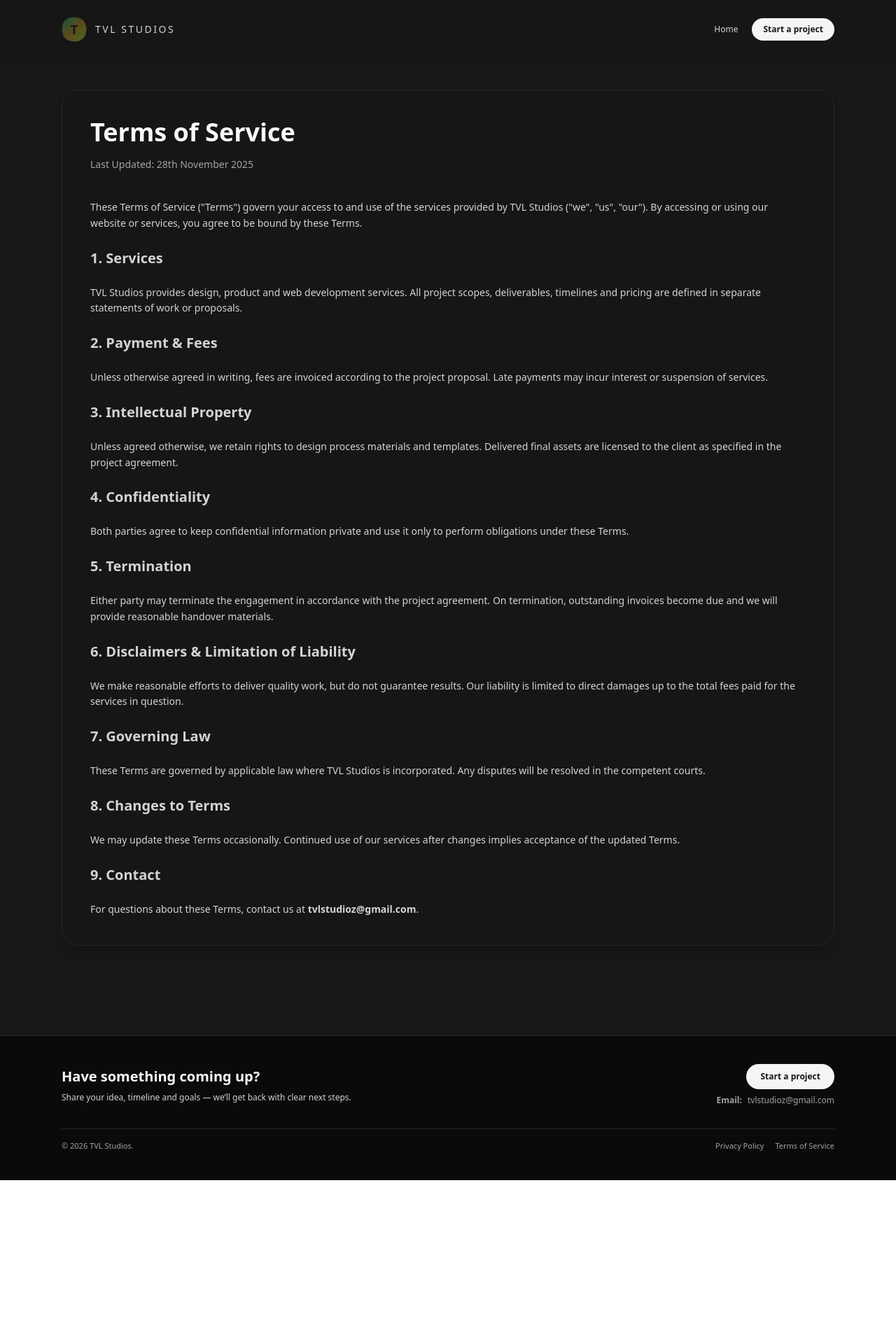
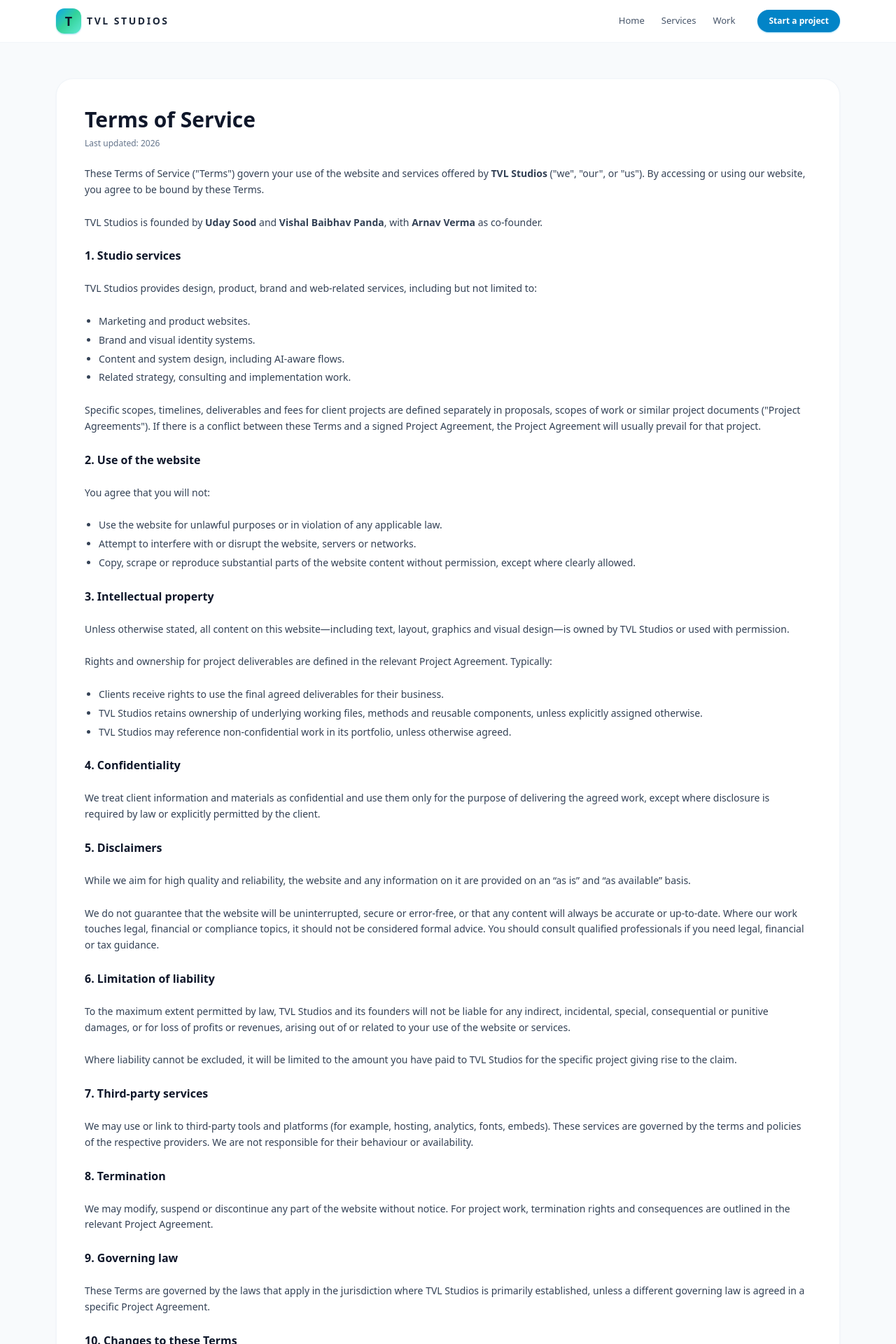
Before and after one commit to Umday-231105/tvlstudios, a Next.js app: page /terms-of-service in a window 1280 px wide. Shown: the top 1920 px of the page at 70% size. Before the commit the page ends 1686 px from the top, so only its background shows below. Built offline with nearby package versions, Linux system fonts and the light colour scheme.

Commit message:
Update page.jsx

```diff
--- a/src/app/terms-of-service/page.jsx
+++ b/src/app/terms-of-service/page.jsx
@@ -1,77 +1,112 @@
 "use client";
 
 import React, { useState, useEffect } from "react";
-import { ArrowRight, Menu, X } from "lucide-react";
-import { useTheme } from "../ThemeProvider";
+import { motion } from "framer-motion";
+import {
+  Menu,
+  X,
+  Mail,
+  Instagram as InstagramIcon,
+} from "lucide-react";
 
-/* -------------------- NAVBAR -------------------- */
+const SMOOTH_TRANSITION = {
+  duration: 0.8,
+  ease: [0.25, 0.1, 0.25, 1],
+};
+
+const Reveal = ({ children, delay = 0, className = "" }) => (
+  <motion.div
+    initial={{ opacity: 0, y: 12 }}
+    whileInView={{ opacity: 1, y: 0 }}
+    viewport={{ once: true, amount: 0.15 }}
+    transition={{ ...SMOOTH_TRANSITION, delay }}
+    className={className}
+  >
+    {children}
+  </motion.div>
+);
+
+// ------- Navbar (same as privacy) -------
 const Navbar = () => {
   const [isScrolled, setIsScrolled] = useState(false);
-  const [mobileMenuOpen, setMobileMenuOpen] = useState(false);
-  const { theme } = useTheme();
+  const [mobileOpen, setMobileOpen] = useState(false);
 
   useEffect(() => {
-    const handleScroll = () => setIsScrolled(window.scrollY > 50);
-    window.addEventListener("scroll", handleScroll);
-    return () => window.removeEventListener("scroll", handleScroll);
+    const onScroll = () => setIsScrolled(window.scrollY > 40);
+    window.addEventListener("scroll", onScroll);
+    return () => window.removeEventListener("scroll", onScroll);
   }, []);
 
   return (
     <nav
-      className={`fixed top-0 left-0 right-0 z-50 transition-all duration-500 ${
+      className={`fixed top-0 left-0 right-0 z-40 transition-all duration-300 ${
         isScrolled
-          ? theme === "dark"
-            ? "bg-neutral-900/85 backdrop-blur-xl border-b border-neutral-800 py-4"
-            : "bg-white/80 backdrop-blur-xl border-b border-neutral-200 py-4"
-          : theme === "dark"
-          ? "bg-neutral-900/40 backdrop-blur-xl py-6"
-          : "bg-white/60 backdrop-blur-xl py-6"
+          ? "bg-white shadow-md shadow-slate-200/70"
+          : "bg-white/95 backdrop-blur-sm border-b border-slate-100"
       }`}
     >
-      <div className="max-w-6xl mx-auto px-6 flex items-center justify-between">
-        <a href="/" className="flex items-center gap-3 group">
-          <div className="w-9 h-9 rounded-2xl bg-gradient-to-br from-emerald-200 via-amber-100 to-lime-100 dark:from-emerald-500/40 dark:via-amber-400/30 dark:to-lime-400/40 flex items-center justify-center shadow-md border border-white/80 dark:border-neutral-800">
-            <span className="text-neutral-900 dark:text-neutral-900 font-semibold text-lg">T</span>
+      <div className="max-w-6xl mx-auto px-4 py-3 flex items-center justify-between">
+        <a href="/" className="flex items-center gap-2 group">
+          <div className="w-9 h-9 rounded-xl bg-gradient-to-br from-sky-500 via-emerald-400 to-teal-300 flex items-center justify-center shadow-sm shadow-sky-500/40">
+            <span className="text-slate-900 font-semibold text-lg">T</span>
           </div>
-
-          <span className="font-medium text-sm tracking-[0.18em] uppercase text-neutral-700 group-hover:text-neutral-900 dark:text-neutral-300 dark:group-hover:text-white transition">
+          <span className="font-semibold text-sm tracking-[0.18em] uppercase text-slate-800 group-hover:text-slate-900">
             TVL Studios
           </span>
         </a>
 
-        <div className="hidden md:flex items-center gap-5 text-xs text-neutral-600 dark:text-neutral-300">
-          <a href="/" className="hover:text-neutral-900 dark:hover:text-white transition">
+        <div className="hidden md:flex items-center gap-6 text-[13px] text-slate-600">
+          <a href="/" className="hover:text-slate-900 transition-colors">
             Home
           </a>
-
+          <a href="/#services" className="hover:text-slate-900 transition-colors">
+            Services
+          </a>
+          <a href="/#work" className="hover:text-slate-900 transition-colors">
+            Work
+          </a>
           <button
             onClick={() => (window.location.href = "/start-project")}
-            className="px-4 py-2 rounded-full bg-neutral-900 text-neutral-50 text-xs font-semibold hover:bg-neutral-800 transition dark:bg-neutral-100 dark:text-neutral-900 dark:hover:bg-white"
+            className="ml-2 px-4 py-2 rounded-full bg-sky-600 text-white text-xs font-semibold hover:bg-sky-500 transition-all shadow-sm shadow-sky-500/40"
           >
             Start a project
           </button>
         </div>
 
         <button
-          onClick={() => setMobileMenuOpen((v) => !v)}
-          className="md:hidden text-neutral-700 dark:text-neutral-100"
+          className="md:hidden text-slate-800"
+          onClick={() => setMobileOpen((v) => !v)}
         >
-          {mobileMenuOpen ? <X /> : <Menu />}
+          {mobileOpen ? <X /> : <Menu />}
         </button>
       </div>
 
-      {mobileMenuOpen && (
-        <div className="md:hidden border-t border-neutral-200 dark:border-neutral-800 bg-white/95 dark:bg-neutral-900/95 backdrop-blur-xl">
-          <div className="max-w-6xl mx-auto px-4 py-4 flex flex-col gap-3 text-sm text-neutral-800 dark:text-neutral-100">
-            <a href="/" onClick={() => setMobileMenuOpen(false)}>
+      {mobileOpen && (
+        <div className="md:hidden border-t border-slate-100 bg-white">
+          <div className="max-w-6xl mx-auto px-4 py-4 flex flex-col gap-3 text-sm text-slate-800">
+            <a href="/" onClick={() => setMobileOpen(false)} className="py-1">
               Home
+            </a>
+            <a
+              href="/#services"
+              onClick={() => setMobileOpen(false)}
+              className="py-1"
+            >
+              Services
+            </a>
+            <a
+              href="/#work"
+              onClick={() => setMobileOpen(false)}
+              className="py-1"
+            >
+              Work
             </a>
             <button
               onClick={() => {
-                setMobileMenuOpen(false);
+                setMobileOpen(false);
                 window.location.href = "/start-project";
               }}
-              className="px-4 py-2 rounded-full bg-neutral-900 text-neutral-50 dark:bg-neutral-100 dark:text-neutral-900"
+              className="mt-2 px-4 py-2 rounded-full bg-sky-600 text-white text-xs font-semibold"
             >
               Start a project
             </button>
@@ -82,43 +117,53 @@ const Navbar = () => {
   );
 };
 
-/* -------------------- FOOTER -------------------- */
-const Footer = () => {
-  const { theme } = useTheme();
-  return (
-    <footer className="w-full border-t border-neutral-200 dark:border-neutral-800 bg-white dark:bg-neutral-950 py-10 relative z-10">
-      <div className="max-w-6xl mx-auto px-6">
+// ------- Footer -------
+const Footer = () => (
+  <footer className="w-full border-t border-slate-100 bg-slate-50 py-10 mt-16">
+    <div className="max-w-6xl mx-auto px-4">
       <div className="flex flex-col md:flex-row md:items-center md:justify-between gap-6 mb-8">
         <div>
-            <h2 className="text-lg md:text-xl font-semibold mb-2 text-neutral-900 dark:text-neutral-50">
+          <h2 className="text-lg md:text-xl font-semibold mb-2 text-slate-900">
             Have something coming up?
           </h2>
-            <p className="text-xs text-neutral-600 dark:text-neutral-300 max-w-md">
-              Share your idea, timeline and goals — we’ll get back with clear next steps.
+          <p className="text-xs text-slate-600 max-w-md">
+            Share a brief overview—timing, context, goals. We&apos;ll respond
+            with fit, a rough shape of the work and clear next steps.
           </p>
         </div>
-
-          <div className="flex flex-col items-start md:items-end gap-2 text-xs text-neutral-700 dark:text-neutral-200">
+        <div className="flex flex-col items-start md:items-end gap-2 text-xs text-slate-700">
           <button
             onClick={() => (window.location.href = "/start-project")}
-              className="px-5 py-2.5 rounded-full bg-neutral-900 text-neutral-50 font-semibold hover:bg-neutral-800 dark:bg-neutral-100 dark:text-neutral-900 dark:hover:bg-white"
+            className="px-5 py-2.5 rounded-full bg-sky-600 text-white font-semibold hover:bg-sky-500 transition-all shadow-sm shadow-sky-500/40"
           >
             Start a project
           </button>
-
-            <span className="flex items-center gap-2 text-neutral-500 dark:text-neutral-400">
-              <strong>Email:</strong> tvlstudioz@gmail.com
-            </span>
+          <div className="flex items-center gap-2">
+            <Mail className="w-3.5 h-3.5 text-sky-500" />
+            <span>tvlstudioz@gmail.com</span>
+          </div>
         </div>
       </div>
 
-        <div className="flex flex-col md:flex-row md:items-center md:justify-between gap-4 text-[11px] text-neutral-500 dark:text-neutral-400 border-t border-neutral-200 dark:border-neutral-800 pt-4">
+      <div className="flex flex-col md:flex-row md:items-center md:justify-between gap-4 text-[11px] text-slate-500 border-t border-slate-100 pt-4">
+        <div className="flex items-center gap-2">
+          <div className="w-7 h-7 rounded-xl bg-gradient-to-br from-sky-500 via-emerald-400 to-teal-300 flex items-center justify-center">
+            <span className="text-slate-900 text-sm font-semibold">T</span>
+          </div>
           <span>© 2026 TVL Studios.</span>
+        </div>
         <div className="flex items-center gap-4">
-            <a href="/privacy-policy" className="hover:text-neutral-800 dark:hover:text-neutral-200">
+          <a
+            href="https://www.instagram.com/tvlstudios.xyz/"
+            className="flex items-center gap-1 hover:text-slate-700 transition-colors"
+          >
+            <InstagramIcon className="w-3.5 h-3.5" />
+            Instagram
+          </a>
+          <a href="/privacy-policy" className="hover:text-slate-700 transition-colors">
             Privacy Policy
           </a>
-            <a href="/terms-of-service" className="hover:text-neutral-800 dark:hover:text-neutral-200">
+          <a href="/terms-of-service" className="hover:text-slate-700 transition-colors">
             Terms of Service
           </a>
         </div>
@@ -126,103 +171,217 @@ const Footer = () => {
     </div>
   </footer>
 );
-};
 
-/* -------------------- PAGE CONTENT -------------------- */
+// ------- PAGE -------
 export default function TermsOfServicePage() {
-  const { theme } = useTheme();
-
   return (
-    <div
-      className={`min-h-screen relative overflow-hidden transition-colors duration-500 ${
-        theme === "dark" ? "bg-neutral-900 text-neutral-50" : "bg-neutral-50 text-neutral-900"
-      }`}
-    >
-      {/* ---------- BACKGROUNDS (ensure z-0 so footer/content are visible) ---------- */}
-      {/* Light Mode Background */}
-      {theme !== "dark" && (
-        <div
-          className="absolute inset-0 bg-gradient-to-b from-white/90 via-neutral-50 to-amber-50/40 pointer-events-none z-0"
-          aria-hidden
-        />
-      )}
-
-      {/* Dark Mode Background */}
-      {theme === "dark" && (
-        <>
-          <div className="absolute inset-0 bg-neutral-900 z-0" aria-hidden />
-          <div
-            className="absolute inset-0 bg-gradient-to-b from-neutral-900 via-neutral-900 to-neutral-900 opacity-80 z-0"
-            aria-hidden
-          />
-        </>
-      )}
-
-      {/* Navbar (fixed z-50) */}
+    <div className="min-h-screen bg-slate-50 text-slate-900">
       <Navbar />
 
-      {/* Main content container - z-10 so it's above background */}
-      <div className="relative z-10 max-w-6xl mx-auto px-6 py-32">
-        <div className="rounded-3xl border border-neutral-200 dark:border-neutral-800 bg-white/70 dark:bg-neutral-900/80 backdrop-blur-2xl p-10 shadow-lg">
-          <h1 className="text-3xl md:text-4xl font-semibold mb-4">Terms of Service</h1>
-          <p className="text-sm text-neutral-600 dark:text-neutral-400 mb-10">
-            Last Updated: 28th November 2025
+      <main className="pt-24 md:pt-28 pb-16">
+        <section className="max-w-6xl mx-auto px-4">
+          <Reveal>
+            <div className="rounded-3xl bg-white border border-slate-100 shadow-sm shadow-slate-200/60 px-6 md:px-10 py-10">
+              <h1 className="text-2xl md:text-3xl font-semibold mb-2 text-slate-900">
+                Terms of Service
+              </h1>
+              <p className="text-xs text-slate-500 mb-6">
+                Last updated: 2026
               </p>
 
-          <div className="space-y-6 text-sm text-neutral-700 dark:text-neutral-300 leading-relaxed">
+              <div className="space-y-6 text-sm leading-relaxed text-slate-700">
                 <p>
-              These Terms of Service ("Terms") govern your access to and use of the services provided by TVL Studios ("we", "us", "our"). By accessing or using our website or services, you agree to be bound by these Terms.
+                  These Terms of Service (&quot;Terms&quot;) govern your use of
+                  the website and services offered by{" "}
+                  <strong>TVL Studios</strong> (&quot;we&quot;, &quot;our&quot;,
+                  or &quot;us&quot;). By accessing or using our website, you
+                  agree to be bound by these Terms.
                 </p>
 
-            <h2 className="text-xl font-semibold mt-8">1. Services</h2>
                 <p>
-              TVL Studios provides design, product and web development services. All project scopes, deliverables, timelines and pricing are defined in separate statements of work or proposals.
+                  TVL Studios is founded by <strong>Uday Sood</strong> and{" "}
+                  <strong>Vishal Baibhav Panda</strong>, with{" "}
+                  <strong>Arnav Verma</strong> as co‑founder.
                 </p>
 
-            <h2 className="text-xl font-semibold mt-8">2. Payment & Fees</h2>
+                <h2 className="text-base font-semibold text-slate-900">
+                  1. Studio services
+                </h2>
                 <p>
-              Unless otherwise agreed in writing, fees are invoiced according to the project proposal. Late payments may incur interest or suspension of services.
+                  TVL Studios provides design, product, brand and web‑related
+                  services, including but not limited to:
+                </p>
+                <ul className="list-disc pl-5 space-y-1">
+                  <li>Marketing and product websites.</li>
+                  <li>Brand and visual identity systems.</li>
+                  <li>Content and system design, including AI‑aware flows.</li>
+                  <li>Related strategy, consulting and implementation work.</li>
+                </ul>
+                <p>
+                  Specific scopes, timelines, deliverables and fees for
+                  client projects are defined separately in proposals, scopes of
+                  work or similar project documents (&quot;Project
+                  Agreements&quot;). If there is a conflict between these Terms
+                  and a signed Project Agreement, the Project Agreement will
+                  usually prevail for that project.
                 </p>
 
-            <h2 className="text-xl font-semibold mt-8">3. Intellectual Property</h2>
+                <h2 className="text-base font-semibold text-slate-900">
+                  2. Use of the website
+                </h2>
+                <p>You agree that you will not:</p>
+                <ul className="list-disc pl-5 space-y-1">
+                  <li>
+                    Use the website for unlawful purposes or in violation of any
+                    applicable law.
+                  </li>
+                  <li>
+                    Attempt to interfere with or disrupt the website, servers or
+                    networks.
+                  </li>
+                  <li>
+                    Copy, scrape or reproduce substantial parts of the website
+                    content without permission, except where clearly allowed.
+                  </li>
+                </ul>
+
+                <h2 className="text-base font-semibold text-slate-900">
+                  3. Intellectual property
+                </h2>
                 <p>
-              Unless agreed otherwise, we retain rights to design process materials and templates. Delivered final assets are licensed to the client as specified in the project agreement.
+                  Unless otherwise stated, all content on this website—including
+                  text, layout, graphics and visual design—is owned by TVL
+                  Studios or used with permission.
+                </p>
+                <p>
+                  Rights and ownership for project deliverables are defined in
+                  the relevant Project Agreement. Typically:
+                </p>
+                <ul className="list-disc pl-5 space-y-1">
+                  <li>
+                    Clients receive rights to use the final agreed deliverables
+                    for their business.
+                  </li>
+                  <li>
+                    TVL Studios retains ownership of underlying working files,
+                    methods and reusable components, unless explicitly assigned
+                    otherwise.
+                  </li>
+                  <li>
+                    TVL Studios may reference non‑confidential work in its
+                    portfolio, unless otherwise agreed.
+                  </li>
+                </ul>
+
+                <h2 className="text-base font-semibold text-slate-900">
+                  4. Confidentiality
+                </h2>
+                <p>
+                  We treat client information and materials as confidential and
+                  use them only for the purpose of delivering the agreed work,
+                  except where disclosure is required by law or explicitly
+                  permitted by the client.
                 </p>
 
-            <h2 className="text-xl font-semibold mt-8">4. Confidentiality</h2>
+                <h2 className="text-base font-semibold text-slate-900">
+                  5. Disclaimers
+                </h2>
                 <p>
-              Both parties agree to keep confidential information private and use it only to perform obligations under these Terms.
+                  While we aim for high quality and reliability, the website and
+                  any information on it are provided on an{" "}
+                  <span className="font-medium">“as is”</span> and{" "}
+                  <span className="font-medium">“as available”</span> basis.
+                </p>
+                <p>
+                  We do not guarantee that the website will be uninterrupted,
+                  secure or error‑free, or that any content will always be
+                  accurate or up‑to‑date. Where our work touches legal,
+                  financial or compliance topics, it should not be considered
+                  formal advice. You should consult qualified professionals if
+                  you need legal, financial or tax guidance.
                 </p>
 
-            <h2 className="text-xl font-semibold mt-8">5. Termination</h2>
+                <h2 className="text-base font-semibold text-slate-900">
+                  6. Limitation of liability
+                </h2>
                 <p>
-              Either party may terminate the engagement in accordance with the project agreement. On termination, outstanding invoices become due and we will provide reasonable handover materials.
+                  To the maximum extent permitted by law, TVL Studios and its
+                  founders will not be liable for any indirect, incidental,
+                  special, consequential or punitive damages, or for loss of
+                  profits or revenues, arising out of or related to your use of
+                  the website or services.
+                </p>
+                <p>
+                  Where liability cannot be excluded, it will be limited to the
+                  amount you have paid to TVL Studios for the specific project
+                  giving rise to the claim.
                 </p>
 
-            <h2 className="text-xl font-semibold mt-8">6. Disclaimers & Limitation of Liability</h2>
+                <h2 className="text-base font-semibold text-slate-900">
+                  7. Third‑party services
+                </h2>
                 <p>
-              We make reasonable efforts to deliver quality work, but do not guarantee results. Our liability is limited to direct damages up to the total fees paid for the services in question.
+                  We may use or link to third‑party tools and platforms (for
+                  example, hosting, analytics, fonts, embeds). These services
+                  are governed by the terms and policies of the respective
+                  providers. We are not responsible for their behaviour or
+                  availability.
                 </p>
 
-            <h2 className="text-xl font-semibold mt-8">7. Governing Law</h2>
+                <h2 className="text-base font-semibold text-slate-900">
+                  8. Termination
+                </h2>
                 <p>
-              These Terms are governed by applicable law where TVL Studios is incorporated. Any disputes will be resolved in the competent courts.
+                  We may modify, suspend or discontinue any part of the website
+                  without notice. For project work, termination rights and
+                  consequences are outlined in the relevant Project Agreement.
                 </p>
 
-            <h2 className="text-xl font-semibold mt-8">8. Changes to Terms</h2>
+                <h2 className="text-base font-semibold text-slate-900">
+                  9. Governing law
+                </h2>
                 <p>
-              We may update these Terms occasionally. Continued use of our services after changes implies acceptance of the updated Terms.
+                  These Terms are governed by the laws that apply in the
+                  jurisdiction where TVL Studios is primarily established,
+                  unless a different governing law is agreed in a specific
+                  Project Agreement.
                 </p>
 
-            <h2 className="text-xl font-semibold mt-8">9. Contact</h2>
+                <h2 className="text-base font-semibold text-slate-900">
+                  10. Changes to these Terms
+                </h2>
                 <p>
-              For questions about these Terms, contact us at <strong>tvlstudioz@gmail.com</strong>.
+                  We may update these Terms from time to time. When we make
+                  changes, we will update the &quot;Last updated&quot; date at
+                  the top of this page. Continued use of the website after
+                  changes become effective will mean you accept the revised
+                  Terms.
+                </p>
+
+                <h2 className="text-base font-semibold text-slate-900">
+                  11. Contact
+                </h2>
+                <p>
+                  If you have questions about these Terms or how they apply to a
+                  specific project, you can contact us at:
+                </p>
+                <p className="text-sm">
+                  <span className="font-medium">Email:</span>{" "}
+                  <a
+                    href="mailto:tvlstudioz@gmail.com"
+                    className="text-sky-600 hover:underline"
+                  >
+                    tvlstudioz@gmail.com
+                  </a>
+                  <br />
+                  <span className="font-medium">Studio:</span> TVL Studios
                 </p>
               </div>
             </div>
-      </div>
+          </Reveal>
+        </section>
+      </main>
 
-      {/* Footer (z-10 so visible above background) */}
       <Footer />
     </div>
   );
```
Lines whose indentation alone changed are shown as unchanged.
